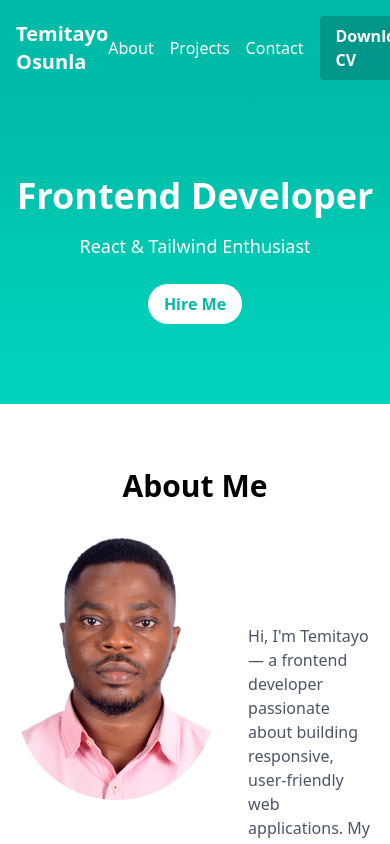
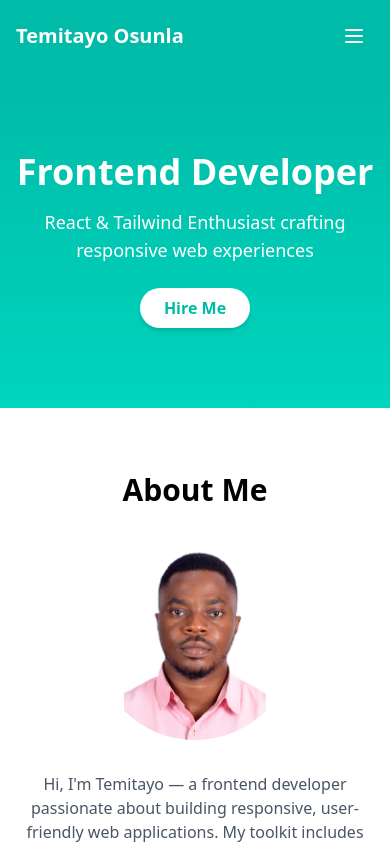
Before and after one commit to TEMITECH-BOY/MYPORTFOLIO, a React (Vite) app: page / in a window 390 px wide. Shown: the top 844 px of the page. Built offline with nearby package versions, Linux system fonts and the light colour scheme.

Commit message:
add responsiveness

```diff
--- a/src/components/About.jsx
+++ b/src/components/About.jsx
@@ -3,16 +3,15 @@ import React from "react";
 export default function About() {
   return (
     <section id="about" className="max-w-4xl mx-auto py-16 px-4">
-      <h3 className="text-3xl text-center font-semibold mb-4">About Me</h3>
-      <div className=" flex flex-row item-center align-center justify-around gap-8 text-gray-700 dark:text-gray-300 mb-6">
+      <h3 className="text-3xl text-center font-semibold mb-8">About Me</h3>
+      <div className="flex flex-col md:flex-row items-center justify-around gap-8 text-gray-700 dark:text-gray-300">
         <img
           src="/temipix.jpg"
           alt="Temitayo Osunla"
-          className="rounded-full w-70 h-70 mx-auto mb-4"
+          className="rounded-full w-50 h-50 md:w-60 md:h-60 object-contain"
         />
-
-        <div className=" w-full h-70  flex flex-col ">
-          <p className="text-gray-600 dark:text-gray-300 mt-26">
+        <div className="flex-1 text-center md:text-left">
+          <p className="text-gray-600 dark:text-gray-300">
             Hi, I'm Temitayo — a frontend developer passionate about building
             responsive, user-friendly web applications. My toolkit includes
             React, JavaScript, Tailwind CSS, Bootstrap, and HTML5. I love
--- a/src/components/Hero.jsx
+++ b/src/components/Hero.jsx
@@ -2,14 +2,16 @@ import React from "react";
 
 export default function Hero() {
   return (
-    <section className="flex flex-col items-center justify-center text-center py-20 bg-gradient-to-b from-teal-500 to-teal-400 text-white ">
-      <h2 className="text-4xl md:text-5xl font-bold mb-4">
+    <section className="flex flex-col items-center justify-center text-center py-20 bg-gradient-to-b from-teal-500 to-teal-400 text-white">
+      <h2 className="text-4xl md:text-5xl lg:text-6xl font-bold mb-4">
         Frontend Developer
       </h2>
-      <p className="text-lg md:text-xl mb-6">React & Tailwind Enthusiast</p>
+      <p className="text-lg md:text-xl mb-6 max-w-xl">
+        React & Tailwind Enthusiast crafting responsive web experiences
+      </p>
       <a
         href="#contact"
-        className="bg-white text-teal-500 px-4 py-2 rounded-full font-semibold hover:bg-gray-100 transition"
+        className="bg-white text-teal-500 px-6 py-2 rounded-full font-semibold shadow-md hover:bg-gray-100 transition"
       >
         Hire Me
       </a>
--- a/src/components/Navbar.jsx
+++ b/src/components/Navbar.jsx
@@ -1,51 +1,62 @@
 import React, { useEffect, useState } from "react";
-import { Sun, Moon } from "lucide-react";
+import { Menu } from "lucide-react";
 
 export default function Navbar() {
-  const [darkMode, setDarkMode] = useState(false);
 
-  // On mount, check localStorage
-  useEffect(() => {
-    const saved = localStorage.getItem("darkMode") === "true";
-    setDarkMode(saved);
-    if (saved) {
-      document.documentElement.classList.add("dark");
-    }
-  }, []);
+  const [menuOpen, setMenuOpen] = useState(false);
 
-  const toggleDarkMode = () => {
-    setDarkMode(!darkMode);
-    if (!darkMode) {
-      document.documentElement.classList.add("dark");
-    } else {
-      document.documentElement.classList.remove("dark");
-    }
-    localStorage.setItem("darkMode", !darkMode);
-  };
+
+
+
+
+  // Toggle mobile menu
+  const toggleMenu = () => setMenuOpen(!menuOpen);
 
   return (
-    <header className="flex justify-between items-center p-4 shadow-md bg-teal-500 text-white dark:bg-gray-900 dark:text-gray-100">
+    <header className="bg-teal-500 dark:bg-gray-900 text-white dark:text-gray-100 shadow-md">
+
+      <div className="max-w-7xl mx-auto flex justify-between items-center p-4">
         <h1 className="text-xl font-bold">Temitayo Osunla</h1>
-      <nav className="flex items-center space-x-4">
-        <a href="#about" className="hover:underline">
-          About
-        </a>
-        <a href="#projects" className="hover:underline">
-          Projects
-        </a>
-        <a href="#contact" className="hover:underline">
-          Contact
-        </a>
+
+        {/* Desktop nav */}
+        <nav className="hidden md:flex items-center space-x-4">
+          <a href="#about" className="hover:underline">About</a>
+          <a href="#projects" className="hover:underline">Projects</a>
+          <a href="#contact" className="hover:underline">Contact</a>
           <a
             href="/cv.docx"
             download
-  className="inline-flex items-center bg-teal-600 hover:bg-teal-700 text-white font-semibold py-2 px-4 rounded transition"
+            className="bg-teal-600 hover:bg-teal-700 text-white font-semibold py-2 px-4 rounded transition"
           >
             Download CV
           </a>
 
+        </nav>
 
+        {/* Mobile: hamburger & toggle */}
+        <div className="md:hidden flex items-center space-x-2">
+
+          <button onClick={toggleMenu} className="p-2 rounded hover:bg-teal-600">
+            <Menu size={24} />
+          </button>
+        </div>
+      </div>
+
+      {/* Mobile dropdown */}
+      {menuOpen && (
+        <nav className="md:hidden bg-teal-600 dark:bg-gray-800 flex flex-col space-y-2 px-4 pb-4">
+          <a href="#about" className="hover:underline">About</a>
+          <a href="#projects" className="hover:underline">Projects</a>
+          <a href="#contact" className="hover:underline">Contact</a>
+          <a
+            href="/cv.docx"
+            download
+            className="bg-teal-700 hover:bg-teal-800 text-white font-semibold py-2 px-4 rounded transition"
+          >
+            Download CV
+          </a>
         </nav>
+      )}
     </header>
   );
 }
```
Lines whose indentation alone changed are shown as unchanged.
